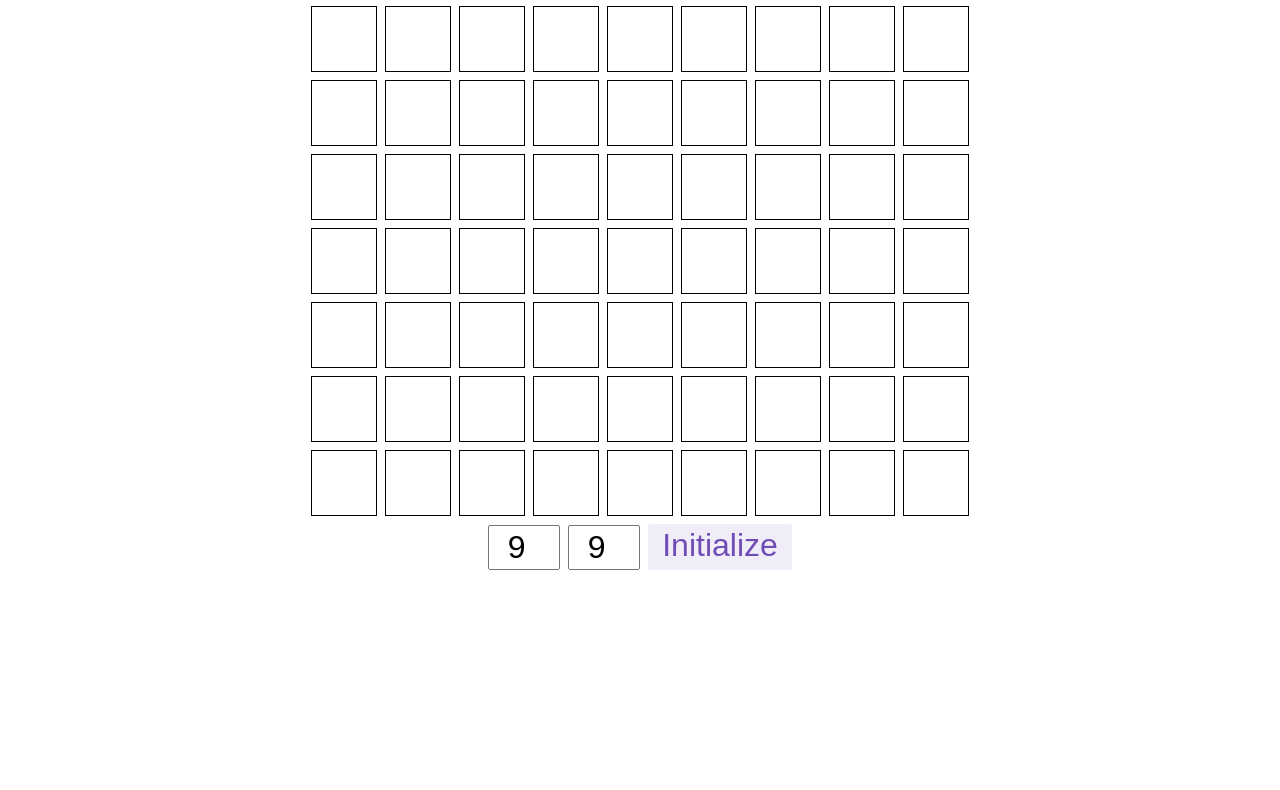
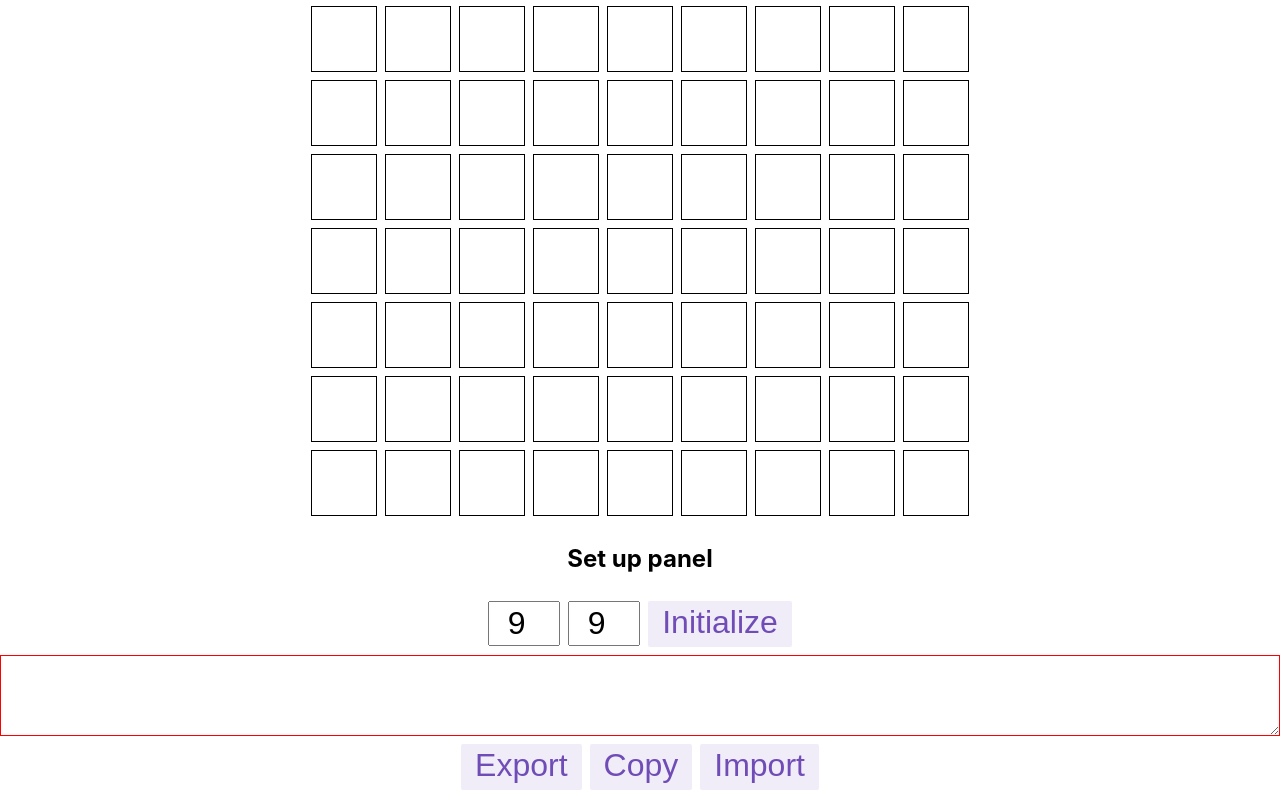
Before and after one commit to origami-z/sudoku-playground, a React (Create React App) app: page / in a window 1280 px wide. Shown: the part 196-986 px from the top of the page. Before the commit the page ends 800 px from the top, so only its background shows below. Built offline with nearby package versions, Linux system fonts and the light colour scheme.

Commit message:
Add constraint import / export

```diff
--- a/src/features/sudoku/Sudoku.module.css
+++ b/src/features/sudoku/Sudoku.module.css
@@ -78,3 +78,7 @@
 .button:not(:last-child) {
   margin-right: var(--gap-size);
 }
+
+.textArea {
+  width: 100%;
+}
--- a/src/features/sudoku/Sudoku.tsx
+++ b/src/features/sudoku/Sudoku.tsx
@@ -17,6 +17,7 @@ import {
 import { useKeyDown } from "../hooks/useKeyPress";
 
 import styles from "./Sudoku.module.css";
+import { SudokuSetupPanel } from "./SudokuSetupPanel";
 
 interface CellIndex {
   row?: number;
@@ -31,8 +32,6 @@ export function Sudoku() {
 
   const dispatch = useDispatch();
 
-  const [newRow, setNewRow] = useState(9);
-  const [newColumn, setNewColumn] = useState(9);
   const [selectedIndexes, setSelectedIndexes] = useState<CellIndex>({
     row: undefined,
     column: undefined,
@@ -42,6 +41,7 @@ export function Sudoku() {
 
   useEffect(() => {
     dispatch(initializeBoard({ row: 9, column: 9 }));
+    // eslint-disable-next-line react-hooks/exhaustive-deps
   }, []);
 
   useKeyDown(({ key, keyCode }) => {
@@ -49,13 +49,13 @@ export function Sudoku() {
       selectedIndexes.row !== undefined &&
       selectedIndexes.column !== undefined
     ) {
-      console.log(
-        "keyDown",
-        key,
-        "cell",
-        selectedIndexes.row,
-        selectedIndexes.column
-      );
+      // console.log(
+      //   "keyDown",
+      //   key,
+      //   "cell",
+      //   selectedIndexes.row,
+      //   selectedIndexes.column
+      // );
 
       if (keyCode > 48 && keyCode < 58) {
         dispatch(
@@ -128,30 +128,7 @@ export function Sudoku() {
           ))}
         </div>
       ))}
-      <div className={styles.row}>
-        <input
-          className={styles.textbox}
-          aria-label="Set row number"
-          value={newRow}
-          onChange={(e) => setNewRow(Number.parseInt(e.target.value))}
-          type="number"
-        />
-        <input
-          className={styles.textbox}
-          aria-label="Set column number"
-          value={newColumn}
-          onChange={(e) => setNewColumn(Number.parseInt(e.target.value))}
-          type="number"
-        />
-        <button
-          className={styles.button}
-          onClick={() =>
-            dispatch(initializeBoard({ row: newRow, column: newColumn }))
-          }
-        >
-          Initialize
-        </button>
-      </div>
+      <SudokuSetupPanel />
     </div>
   );
 }
--- /dev/null
+++ b/src/features/sudoku/SudokuSetupPanel.tsx
@@ -0,0 +1,119 @@
+import React, { useState, useRef, useEffect } from "react";
+import cn from "classnames";
+import { useDispatch, useSelector } from "react-redux";
+
+import {
+  initializeBoard,
+  constraints as cst,
+  importConstraints,
+} from "./sudokuSlice";
+
+import styles from "./Sudoku.module.css";
+
+export function SudokuSetupPanel() {
+  const dispatch = useDispatch();
+  const constraints = useSelector(cst);
+
+  const [newRow, setNewRow] = useState(9);
+  const [newColumn, setNewColumn] = useState(9);
+  const [constraintsString, setConstraintsString] = useState("");
+  const [constraintValid, setConstraintValid] = useState(true);
+
+  const textAreaRef = useRef<HTMLTextAreaElement | null>(null);
+
+  useEffect(() => {
+    try {
+      const newConstraints = JSON.parse(constraintsString);
+      console.dir(newConstraints);
+      if (
+        Array.isArray(newConstraints) &&
+        newConstraints.every(
+          (c) =>
+            c.type === "distinct" ||
+            c.type === "equality" ||
+            c.type === "inequality"
+        )
+      ) {
+        setConstraintValid(true);
+      } else {
+        setConstraintValid(false);
+      }
+    } catch (e) {
+      //   console.error(e);
+      setConstraintValid(false);
+    }
+  }, [constraintsString]);
+
+  function exportConstraint() {
+    setConstraintsString(JSON.stringify(constraints));
+  }
+
+  function copyConstraint() {
+    console.log(constraintsString);
+    if (textAreaRef.current) {
+      textAreaRef.current.select();
+      document.execCommand("copy");
+    }
+  }
+
+  function importString() {
+    if (constraintValid) {
+      return;
+    }
+    dispatch(importConstraints(constraintsString));
+  }
+
+  return (
+    <>
+      <div className={styles.row}>
+        <h2>Set up panel</h2>
+      </div>
+      <div className={styles.row}>
+        <input
+          className={styles.textbox}
+          aria-label="Set row number"
+          value={newRow}
+          onChange={(e) => setNewRow(Number.parseInt(e.target.value))}
+          type="number"
+        />
+        <input
+          className={styles.textbox}
+          aria-label="Set column number"
+          value={newColumn}
+          onChange={(e) => setNewColumn(Number.parseInt(e.target.value))}
+          type="number"
+        />
+        <button
+          className={styles.button}
+          onClick={() =>
+            dispatch(initializeBoard({ row: newRow, column: newColumn }))
+          }
+        >
+          Initialize
+        </button>
+      </div>
+      <div className={styles.row}>
+        <textarea
+          className={cn(styles.textArea, {
+            [styles.invalidCell]: !constraintValid,
+          })}
+          value={constraintsString}
+          onChange={(e) => setConstraintsString(e.target.value)}
+          rows={5}
+          ref={textAreaRef}
+        />
+      </div>
+      <div className={styles.row}>
+        <button className={styles.button} onClick={() => exportConstraint()}>
+          Export
+        </button>
+        <button className={styles.button} onClick={() => copyConstraint()}>
+          Copy
+        </button>
+        <button className={styles.button} onClick={() => importString()}>
+          Import
+        </button>
+      </div>
+    </>
+  );
+}
--- a/src/features/sudoku/sudokuSlice.ts
+++ b/src/features/sudoku/sudokuSlice.ts
@@ -7,7 +7,7 @@ interface CellData {
   possible: number[];
 }
 
-interface CellIndex {
+export interface CellIndex {
   row: number;
   column: number;
 }
@@ -182,6 +182,12 @@ export const sudokuSlice = createSlice({
 
       state.invalidCells = Array.from(invalidSet);
     },
+    // exportConstraint: (state) => {
+    //   console.dir(JSON.stringify(state.constraints));
+    // },
+    importConstraints: (state, action: PayloadAction<string>) => {
+      state.constraints = JSON.parse(action.payload);
+    },
   },
 });
 
@@ -192,11 +198,14 @@ export const {
   setFinalNumber,
   clearFinalNumber,
   validateConstraint,
+  // exportConstraint,
+  importConstraints,
 } = sudokuSlice.actions;
 
 export const rowCount = (state: RootState) => state.sudoku.rowCount;
 export const columnCount = (state: RootState) => state.sudoku.columnCount;
 export const cellData = (state: RootState) => state.sudoku.cellData;
 export const invalidCells = (state: RootState) => state.sudoku.invalidCells;
+export const constraints = (state: RootState) => state.sudoku.constraints;
 
 export default sudokuSlice.reducer;
```
